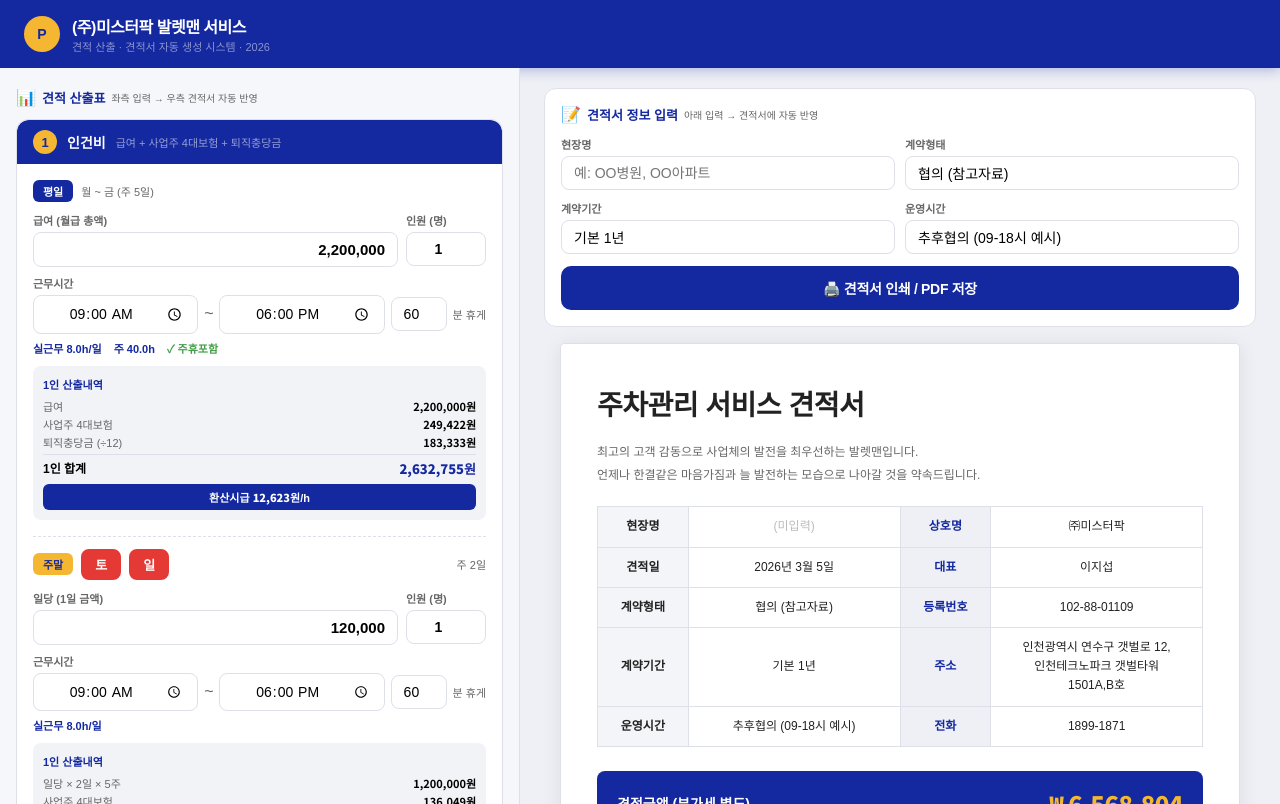
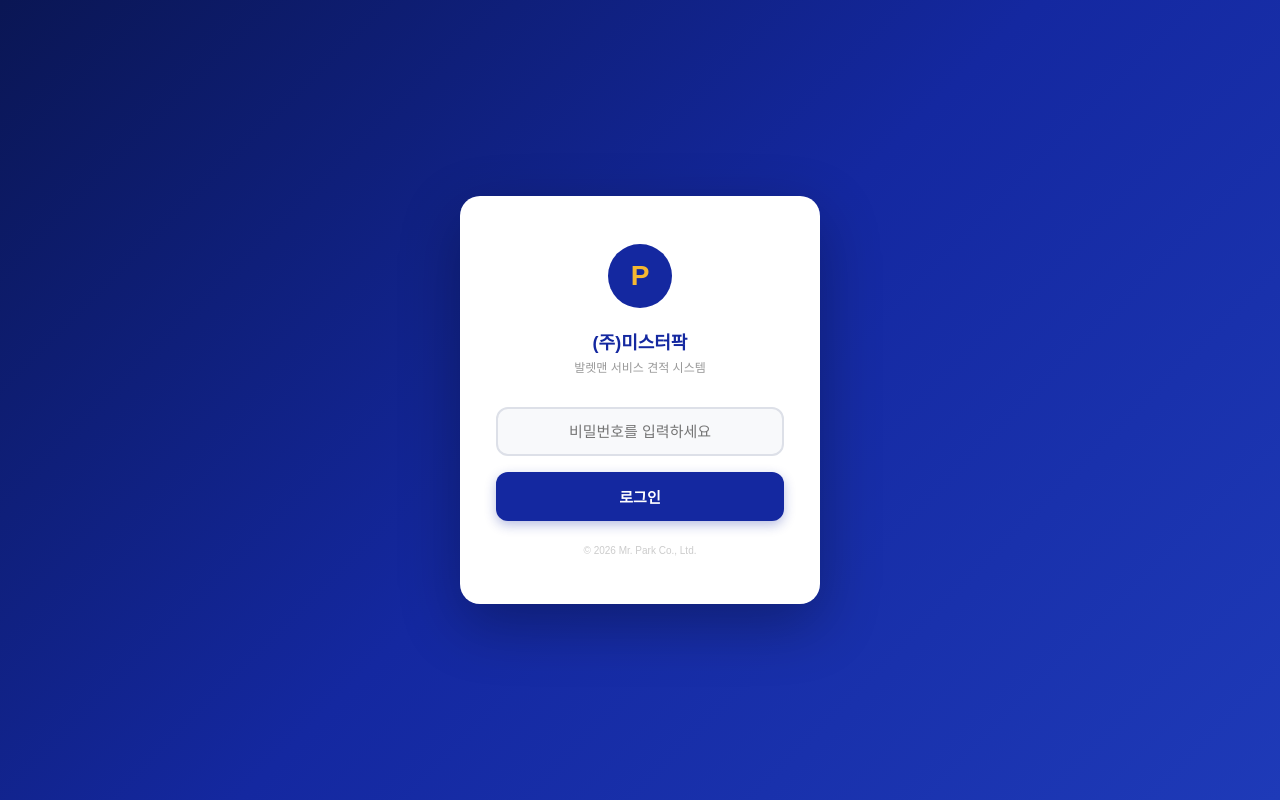
Before and after one commit to mepark1022/mr.park_salary, a React (Vite) app: page / in a window 1280 px wide. Built offline with nearby package versions, Linux system fonts and the light colour scheme.

Commit message:
feat: 비밀번호 로그인 잠금 화면 추가 (세션 유지)

```diff
--- a/src/App.jsx
+++ b/src/App.jsx
@@ -70,7 +70,66 @@ function calcWeekend(dailyPay, headcount, days, start, end, breakMin) {
   return { dailyPay, monthlyPay, ins, retirement, perPerson, total: perPerson * headcount, hrCost, actualH, days, headcount };
 }
 
+/* 비밀번호 해시 (간단 해시) */
+const PW_HASH = "b7d98452";
+function simpleHash(str) {
+  let h = 0;
+  for (let i = 0; i < str.length; i++) { h = ((h << 5) - h + str.charCodeAt(i)) | 0; }
+  return (h >>> 0).toString(16).slice(0, 8);
+}
+
 export default function App() {
+  const [authed, setAuthed] = useState(() => {
+    try { return sessionStorage.getItem("mrpark_auth") === "1"; } catch { return false; }
+  });
+  const [pw, setPw] = useState("");
+  const [pwErr, setPwErr] = useState(false);
+
+  const handleLogin = () => {
+    if (simpleHash(pw) === PW_HASH) {
+      setAuthed(true);
+      try { sessionStorage.setItem("mrpark_auth", "1"); } catch {}
+    } else {
+      setPwErr(true);
+      setTimeout(() => setPwErr(false), 1500);
+    }
+  };
+
+  if (!authed) {
+    return (
+      <div style={{ minHeight: "100vh", background: "linear-gradient(135deg, #0a1654 0%, #1428A0 50%, #1e3ab8 100%)", display: "flex", alignItems: "center", justifyContent: "center", fontFamily: "'Noto Sans KR','맑은 고딕',sans-serif" }}>
+        <div style={{ width: 360, background: "#fff", borderRadius: 20, padding: "48px 36px", boxShadow: "0 20px 60px rgba(0,0,0,0.3)", textAlign: "center" }}>
+          <div style={{ width: 64, height: 64, borderRadius: "50%", background: "#1428A0", margin: "0 auto 20px", display: "flex", alignItems: "center", justifyContent: "center" }}>
+            <span style={{ color: "#F5B731", fontWeight: 900, fontSize: 28 }}>P</span>
+          </div>
+          <div style={{ fontWeight: 900, fontSize: 18, color: "#1428A0", marginBottom: 4 }}>(주)미스터팍</div>
+          <div style={{ fontSize: 12, color: "#999", marginBottom: 32 }}>발렛맨 서비스 견적 시스템</div>
+          <input
+            type="password"
+            value={pw}
+            onChange={e => setPw(e.target.value)}
+            onKeyDown={e => e.key === "Enter" && handleLogin()}
+            placeholder="비밀번호를 입력하세요"
+            style={{
+              width: "100%", padding: "14px 16px", border: `2px solid ${pwErr ? "#E53935" : "#dde0e8"}`,
+              borderRadius: 12, fontSize: 15, outline: "none", textAlign: "center",
+              background: pwErr ? "#fff5f5" : "#f8f9fb",
+              transition: "all 0.2s",
+            }}
+          />
+          {pwErr && <div style={{ color: "#E53935", fontSize: 12, fontWeight: 700, marginTop: 8 }}>비밀번호가 일치하지 않습니다</div>}
+          <button onClick={handleLogin} style={{
+            width: "100%", marginTop: 16, padding: "14px 0", borderRadius: 12, border: "none",
+            background: "#1428A0", color: "#fff", fontWeight: 900, fontSize: 15, cursor: "pointer",
+            boxShadow: "0 4px 12px rgba(20,40,160,0.3)",
+          }}>
+            로그인
+          </button>
+          <div style={{ marginTop: 24, fontSize: 10, color: "#ccc" }}>© 2026 Mr. Park Co., Ltd.</div>
+        </div>
+      </div>
+    );
+  }
   /* ── 견적산출표 state ── */
   const [wdSalary, setWdSalary] = useState(2200000);
   const [wdHead, setWdHead] = useState(1);
```
